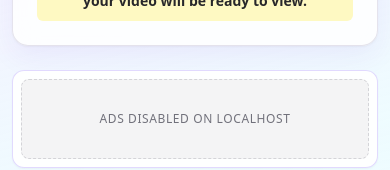
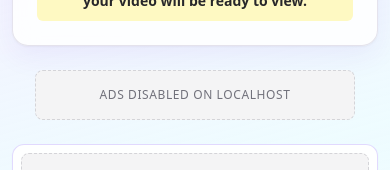
Before and after one commit to zyraCode-ctrl/webtera, a Next.js app: page /help/1 in a window 390 px wide. Shown: the part 386-556 px from the top of the page. Built offline with nearby package versions, Linux system fonts and the light colour scheme; no server answers.

Commit message:
Highlight Jump CTA, add mobile ad slots, and auto-refresh AdBox every 40s.

```diff
--- a/components/AdBox.tsx
+++ b/components/AdBox.tsx
@@ -1,6 +1,6 @@
 "use client";
 
-import { useEffect, useId, useMemo, useRef, useState } from "react";
+import { useEffect, useId, useMemo, useState } from "react";
 import Script from "next/script";
 
 export type AdBoxType = "banner" | "bannerMobile" | "box" | "inline";
@@ -170,11 +170,12 @@ export function AdBox({
   const invoke = useMemo(() => resolveInvoke(type), [type]);
   const reactId = useId();
   const domId = useMemo(() => `adsterra-${reactId.replace(/:/g, "")}`, [reactId]);
-  const mounted = useRef(false);
   const [isHydrated, setIsHydrated] = useState(false);
   const [diagStatus, setDiagStatus] = useState<"idle" | "loading" | "loaded" | "error">("idle");
   const [disabledByClient, setDisabledByClient] = useState(false);
   const [disabledOnLocalhost, setDisabledOnLocalhost] = useState(false);
+  /** Bumps to remount / reload the creative on a timer. */
+  const [refreshTick, setRefreshTick] = useState(0);
 
   const showDiagnostics =
     process.env.NODE_ENV !== "production" &&
@@ -199,9 +200,12 @@ export function AdBox({
           ? "min-h-[250px] sm:min-h-[250px] max-w-[300px] mx-auto"
           : "min-h-[600px] max-w-[160px] mx-auto";
 
+  const canLoadAds =
+    isHydrated && !disabledByClient && !disabledOnLocalhost && !!(invoke || scriptSrc);
+
+  // Initial + refresh loads for invoke.js zones.
   useEffect(() => {
-    if (!isHydrated || !invoke || mounted.current || disabledByClient || disabledOnLocalhost) return;
-    mounted.current = true;
+    if (!canLoadAds || !invoke) return;
     setDiagStatus("loading");
     const el = document.getElementById(domId);
     if (el) el.innerHTML = "";
@@ -209,11 +213,24 @@ export function AdBox({
       if (!ok) setDisabledByClient(isAdRequestsBlocked());
       setDiagStatus(ok ? "loaded" : "error");
     });
-  }, [invoke, domId, isHydrated, disabledByClient, disabledOnLocalhost]);
+  }, [canLoadAds, invoke, domId, refreshTick]);
+
+  // Auto-refresh every 40s while the tab is visible (skip blocked / empty / localhost-off).
+  useEffect(() => {
+    if (!canLoadAds) return;
+    const REFRESH_MS = 40_000;
+    const id = window.setInterval(() => {
+      if (document.visibilityState !== "visible") return;
+      if (isAdRequestsBlocked()) return;
+      setRefreshTick((n) => n + 1);
+    }, REFRESH_MS);
+    return () => window.clearInterval(id);
+  }, [canLoadAds]);
 
   const diagnosticsBadge = (
     <div className="pointer-events-none absolute left-2 top-2 z-10 rounded bg-black/80 px-2 py-1 text-[10px] font-medium uppercase tracking-wide text-white">
       {type} · {scriptSrc ? "script" : invoke ? "invoke" : "fallback"} · {diagStatus}
+      {refreshTick > 0 ? ` · r${refreshTick}` : ""}
     </div>
   );
 
@@ -225,13 +242,14 @@ export function AdBox({
   if (scriptSrc && isHydrated && !disabledByClient && !disabledOnLocalhost) {
     return (
       <div
+        key={`${domId}-wrap-${refreshTick}`}
         id={domId}
         {...adAttrs}
         className={["relative", base, fallbackSize, className].filter(Boolean).join(" ")}
       >
         {showDiagnostics ? diagnosticsBadge : null}
         <Script
-          id={`${domId}-script`}
+          id={`${domId}-script-${refreshTick}`}
           src={scriptSrc}
           strategy="afterInteractive"
           onLoad={() => setDiagStatus("loaded")}
--- a/components/HelpPage.tsx
+++ b/components/HelpPage.tsx
@@ -495,15 +495,18 @@ export function HelpPage({ postId, helpVideo, helpExternalLink }: Props) {
           </div>
         </div>
       ) : isFunnel && videoFunnel && !pageAdLayerActive ? (
-        <div className="sticky top-14 z-40 flex justify-center px-2">
+        <div className="sticky top-14 z-40 flex flex-col items-center px-2">
           <button
             type="button"
             onClick={handleJumpToVideo}
-            className="mt-2 inline-flex min-h-9 items-center justify-center gap-1.5 rounded-full bg-violet-600 px-4 py-2 text-xs font-semibold text-white shadow-md ring-4 ring-violet-200/80 transition hover:bg-violet-500 sm:min-h-10 sm:px-5 sm:text-sm"
+            className="mt-2 inline-flex min-h-11 items-center justify-center gap-2 rounded-full bg-amber-500 px-5 py-2.5 text-sm font-bold text-white shadow-lg ring-4 ring-amber-200 motion-safe:animate-pulse hover:bg-amber-400 sm:min-h-12 sm:px-6 sm:text-base"
           >
             <span aria-hidden="true">▶</span>
             Jump to video
           </button>
+          <p className="mt-1.5 text-[11px] font-semibold uppercase tracking-wide text-amber-800 sm:text-xs">
+            Tap to unlock video
+          </p>
         </div>
       ) : null}
 
@@ -532,6 +535,11 @@ export function HelpPage({ postId, helpVideo, helpExternalLink }: Props) {
         </section>
       )}
 
+      {/* Mobile-only: extra in-content inventory (sidebars are xl-only). */}
+      <div className="xl:hidden">
+        <AdSlot type="bannerMobile" variant="mobileSticky" />
+      </div>
+
       <AdSlot type="banner" variant="topBanner" />
 
       <section className="mx-auto w-full min-w-0 max-w-3xl space-y-4">
@@ -539,6 +547,7 @@ export function HelpPage({ postId, helpVideo, helpExternalLink }: Props) {
           const tool = tools.find((t) => t.slug === slug);
           const content = toolContent[slug];
           if (!tool || !content) return null;
+          const midMobileAdIdx = Math.floor(TOOL_SLUGS.length / 2);
 
           return (
             <div key={slug} className="space-y-4">
@@ -566,6 +575,12 @@ export function HelpPage({ postId, helpVideo, helpExternalLink }: Props) {
                   </pre>
                 </div>
               </article>
+
+              {idx === midMobileAdIdx ? (
+                <div className="xl:hidden">
+                  <AdSlot type="inline" variant="inContent" />
+                </div>
+              ) : null}
 
               {videoFunnel && idx === videoInsertAfterIdx ? (
                 <HelpVideoMediaSection
```
